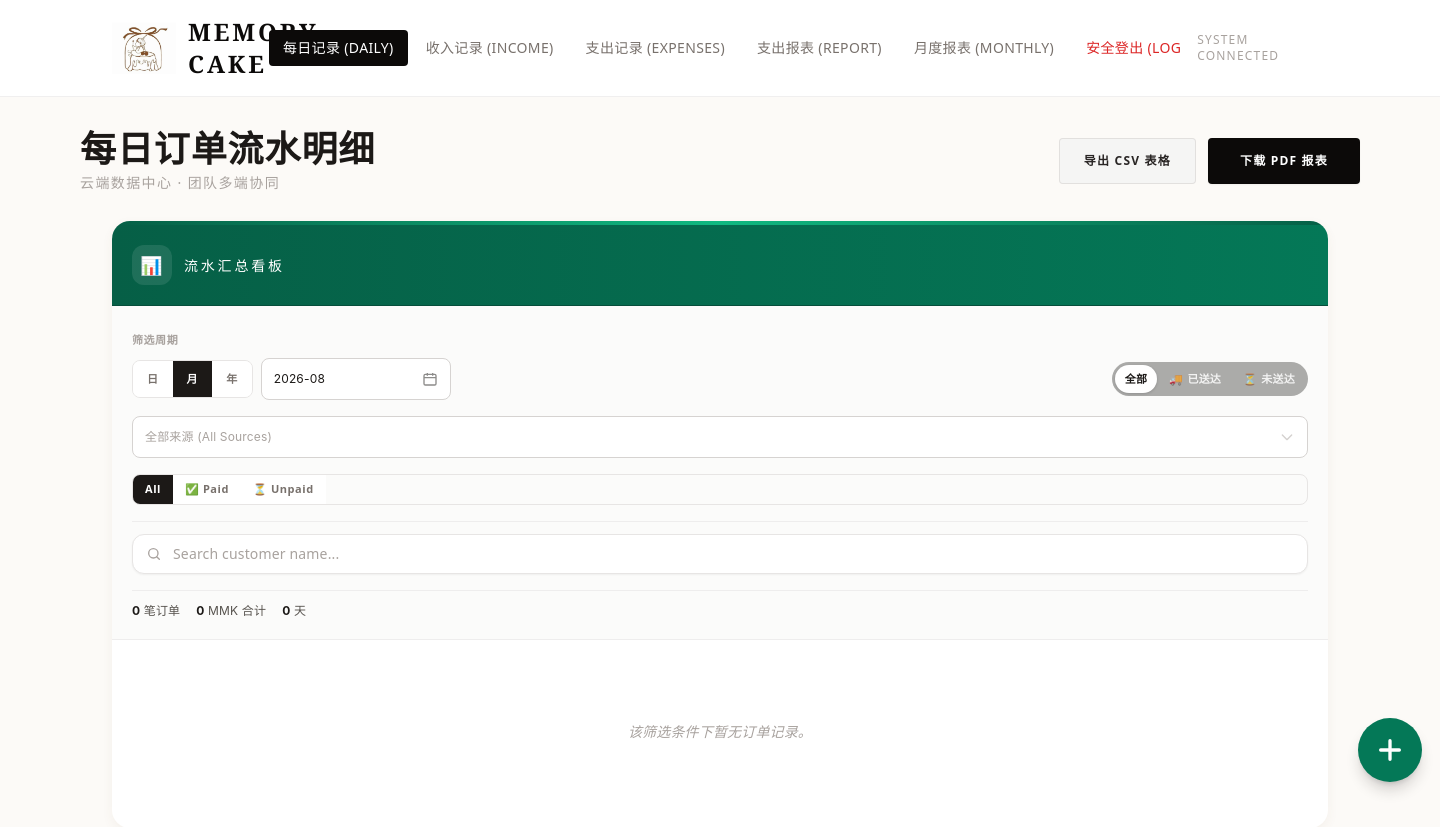
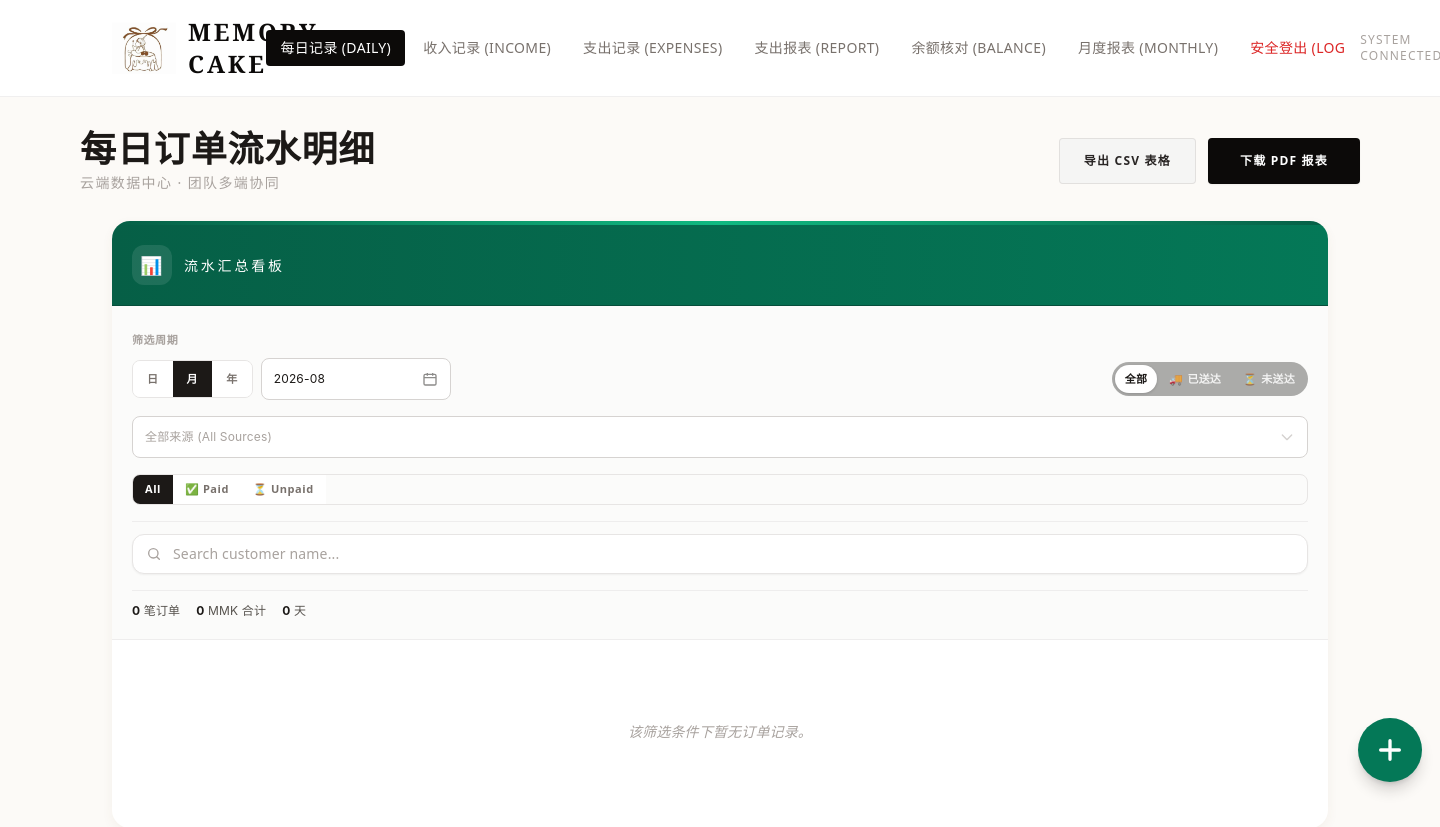
Before and after one commit to Nyein-Htut/memory_cake_reporting, a Flask app: page / in a window 1440 px wide; the page is wider, and only the part inside the window is pictured. Shown: the top 827 px of that part. Run offline with Flask 3, Linux system fonts and the light colour scheme; the visitor is signed in with stand-in values (Sample User, id 1); data that the repository does not hold is empty; some libraries are stand-ins or nearby versions.

Commit message:
Update base.html

```diff
--- a/templates/base.html
+++ b/templates/base.html
@@ -2450,6 +2450,9 @@ async function mcCompressAndSubmit(form) {
                         <a href="/expenses" class="{% if active_page == 'expenses' %}bg-emerald-700 text-white shadow-xs{% else %}text-stone-500 hover:text-stone-900 hover:bg-stone-100{% endif %} px-3.5 py-2 rounded font-medium transition-all">
                             အသုံးစရိတ် (Expenses)
                         </a>
+                        <a href="/balance" class="{% if active_page == 'balance' %}bg-emerald-700 text-white shadow-xs{% else %}text-stone-500 hover:text-stone-900 hover:bg-stone-100{% endif %} px-3.5 py-2 rounded font-medium transition-all">
+                            လက်ကျန်ငွေ (Balance)
+                        </a>
                         <a href="/logout" class="text-red-600 hover:bg-red-50 px-3.5 py-2 rounded font-medium transition-all">
                             အကောင့်ထွက်ရန် (Logout)
                         </a>
@@ -2465,6 +2468,9 @@ async function mcCompressAndSubmit(form) {
                         </a>
                         <a href="/expense_report" class="{% if active_page == 'expense_report' %}bg-stone-950 text-white shadow-xs{% else %}text-stone-500 hover:text-stone-900 hover:bg-stone-100{% endif %} px-3.5 py-2 rounded font-medium transition-all">
                             支出报表 (Report)
+                        </a>
+                        <a href="/balance" class="{% if active_page == 'balance' %}bg-stone-950 text-white shadow-xs{% else %}text-stone-500 hover:text-stone-900 hover:bg-stone-100{% endif %} px-3.5 py-2 rounded font-medium transition-all">
+                            余额核对 (Balance)
                         </a>
                         <a href="/monthly" class="{% if active_page == 'monthly' %}bg-stone-950 text-white shadow-xs{% else %}text-stone-500 hover:text-stone-900 hover:bg-stone-100{% endif %} px-3.5 py-2 rounded font-medium transition-all">
                             月度报表 (Monthly)
```
